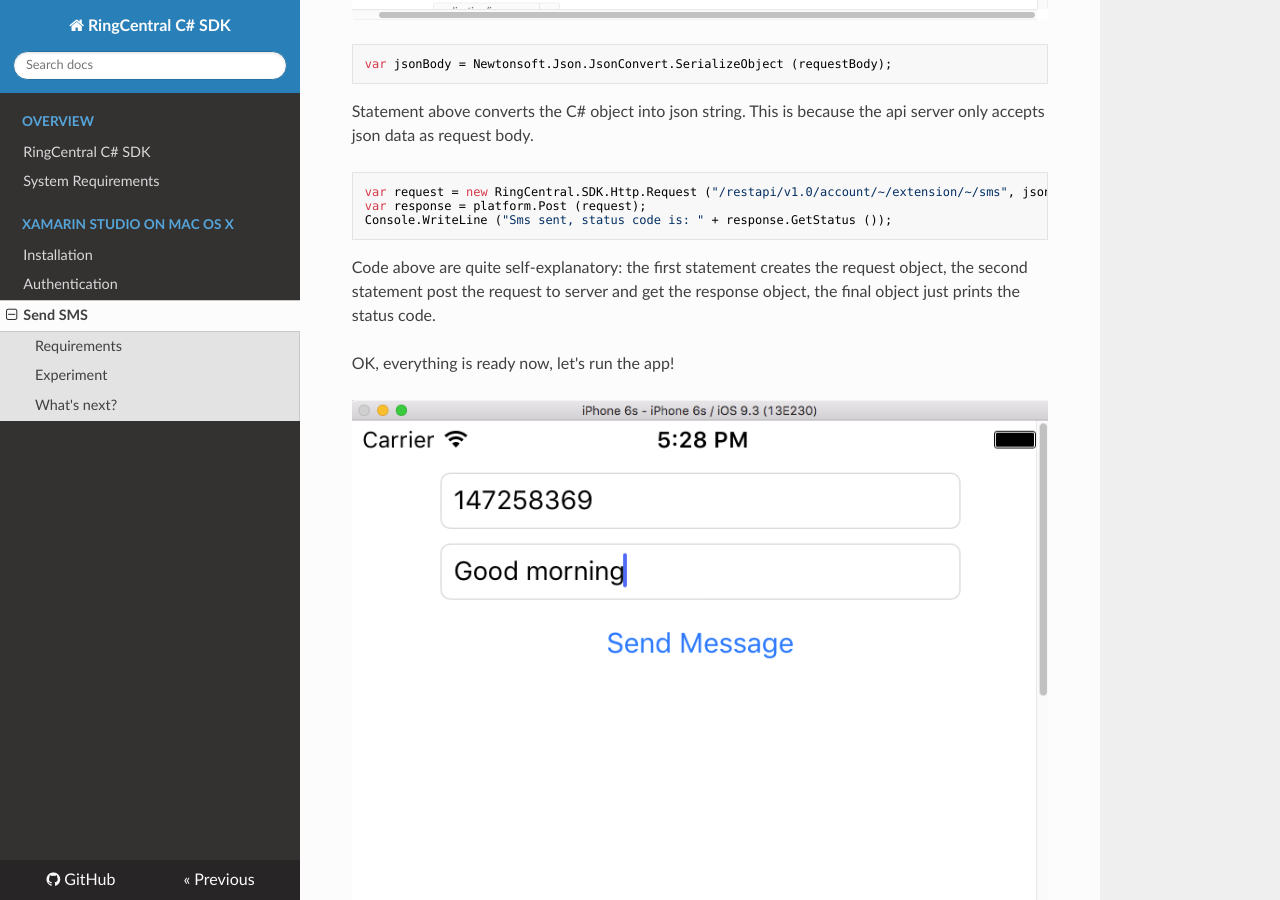
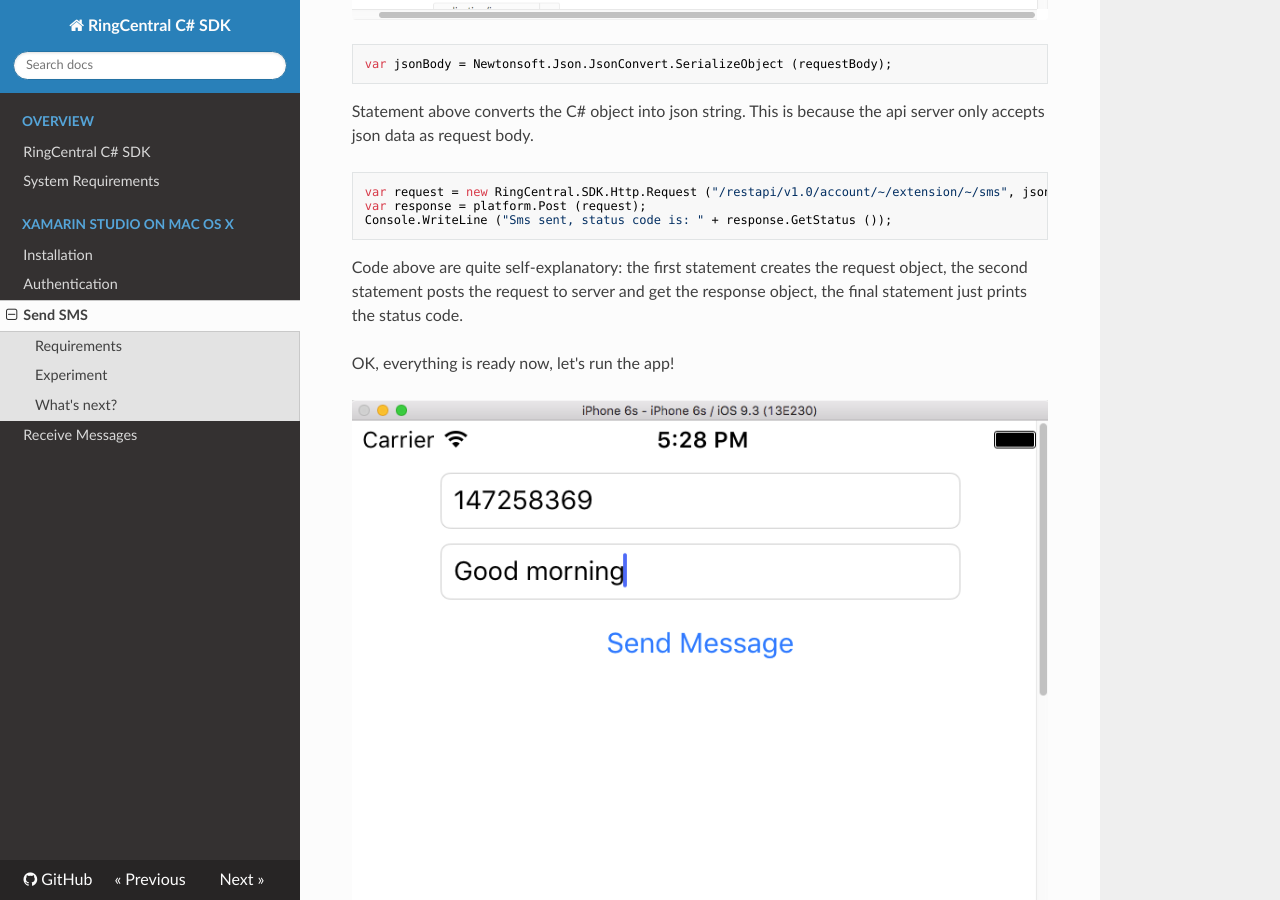
Before and after one commit to tylerlong/ringcentral-csharp-docs, an MkDocs documentation site: the page built from docs/mac/send-sms.md, in a window 1280 px wide and 900 px high, scrolled down 6741 px. Built offline with MkDocs 1.6.1, drawn with Linux system fonts in a browser that asks for light colours; nearby versions of some CDN libraries; old or Windows-style settings are respelled for this version of MkDocs.

Commit message:
Create receive message tutorial

````diff
--- a/docs/mac/send-sms.md
+++ b/docs/mac/send-sms.md
@@ -119,7 +119,7 @@ var response = platform.Post (request);
 Console.WriteLine ("Sms sent, status code is: " + response.GetStatus ());
 ```
 
-Code above are quite self-explanatory: the first statement creates the request object, the second statement post the request to server and get the response object, the final object just prints the status code.
+Code above are quite self-explanatory: the first statement creates the request object, the second statement posts the request to server and get the response object, the final statement just prints the status code.
 
 OK, everything is ready now, let's run the app!
 
--- a/mkdocs.yml
+++ b/mkdocs.yml
@@ -11,3 +11,4 @@ pages:
 - ['mac/installation.md', 'Xamarin Studio on Mac OS X', 'Installation']
 - ['mac/authentication.md', 'Xamarin Studio on Mac OS X', 'Authentication']
 - ['mac/send-sms.md', 'Xamarin Studio on Mac OS X', 'Send SMS']
+- ['mac/receive-messages.md', 'Xamarin Studio on Mac OS X', 'Receive Messages']
````
Also changed, not shown: docs/mac/receive-messages.md (added, +13 -0 lines).
